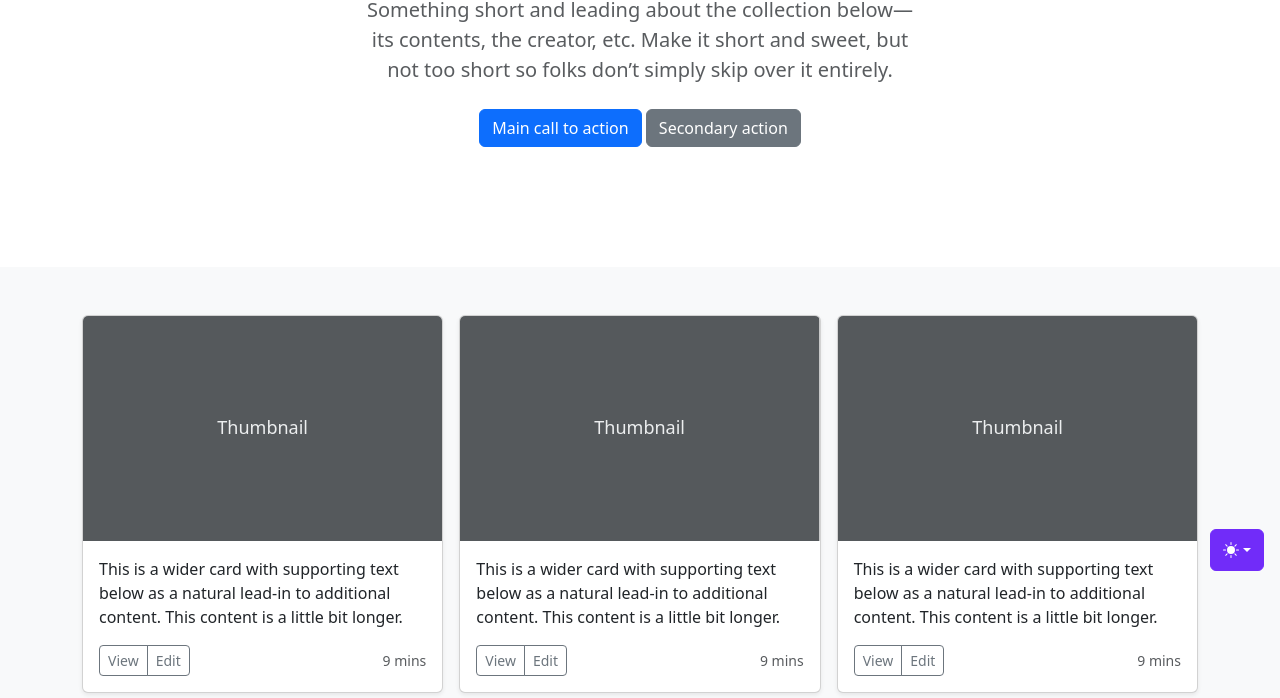
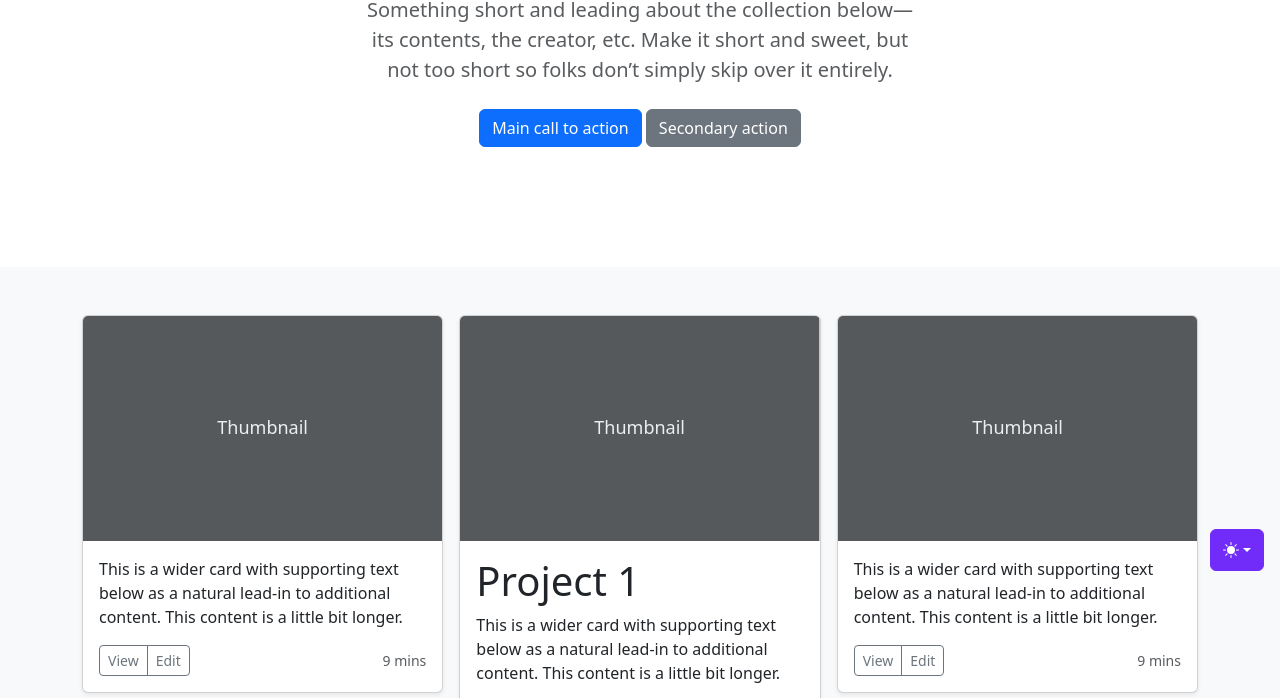
Before and after one commit to DanielVasquez-ROCK/DanielVasquez-ROCK.github.io, a plain HTML site: page index.html in a window 1280 px wide. Shown: the part 213-911 px from the top of the page. Drawn offline with Linux system fonts and the light colour scheme; files whose address does not match are found by name.

Commit message:
I Fear No Man, but HTML, it scares me

```diff
--- a/index.html
+++ b/index.html
@@ -221,21 +221,7 @@
           <div class="card shadow-sm">
             <svg class="bd-placeholder-img card-img-top" width="100%" height="225" xmlns="http://www.w3.org/2000/svg" role="img" aria-label="Placeholder: Thumbnail" preserveAspectRatio="xMidYMid slice" focusable="false"><title>Placeholder</title><rect width="100%" height="100%" fill="#55595c"></rect><text x="50%" y="50%" fill="#eceeef" dy=".3em">Thumbnail</text></svg>
             <div class="card-body">
-              <p class="card-text">This is a wider card with supporting text below as a natural lead-in to additional content. This content is a little bit longer.</p>
-              <div class="d-flex justify-content-between align-items-center">
-                <div class="btn-group">
-                  <button type="button" class="btn btn-sm btn-outline-secondary">View</button>
-                  <button type="button" class="btn btn-sm btn-outline-secondary">Edit</button>
-                </div>
-                <small class="text-body-secondary">9 mins</small>
-              </div>
-            </div>
-          </div>
-        </div>
-        <div class="col">
-          <div class="card shadow-sm">
-            <svg class="bd-placeholder-img card-img-top" width="100%" height="225" xmlns="http://www.w3.org/2000/svg" role="img" aria-label="Placeholder: Thumbnail" preserveAspectRatio="xMidYMid slice" focusable="false"><title>Placeholder</title><rect width="100%" height="100%" fill="#55595c"></rect><text x="50%" y="50%" fill="#eceeef" dy=".3em">Thumbnail</text></svg>
-            <div class="card-body">
+              <h1>Project 1</h1>
               <p class="card-text">This is a wider card with supporting text below as a natural lead-in to additional content. This content is a little bit longer.</p>
               <div class="d-flex justify-content-between align-items-center">
                 <div class="btn-group">
```
